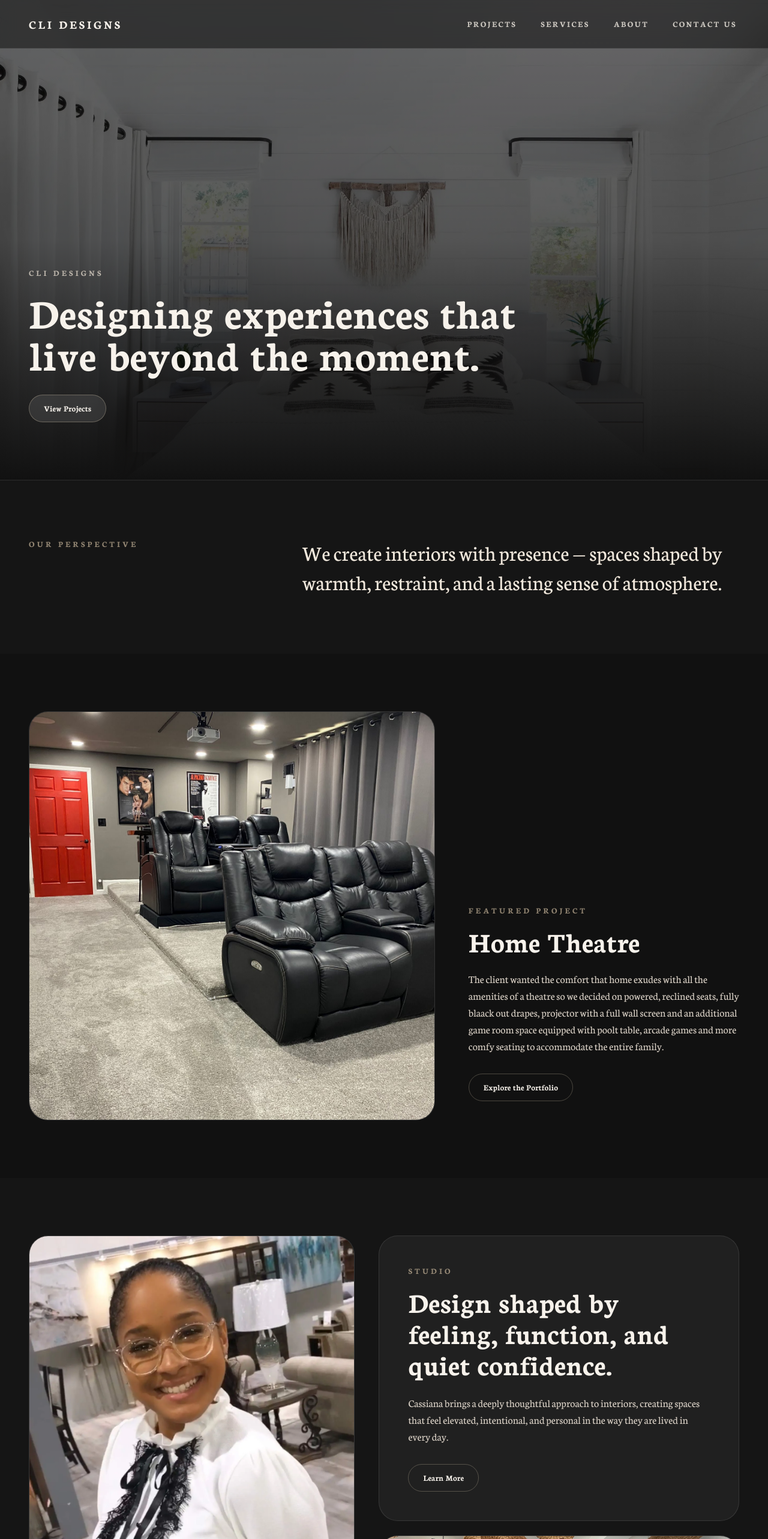
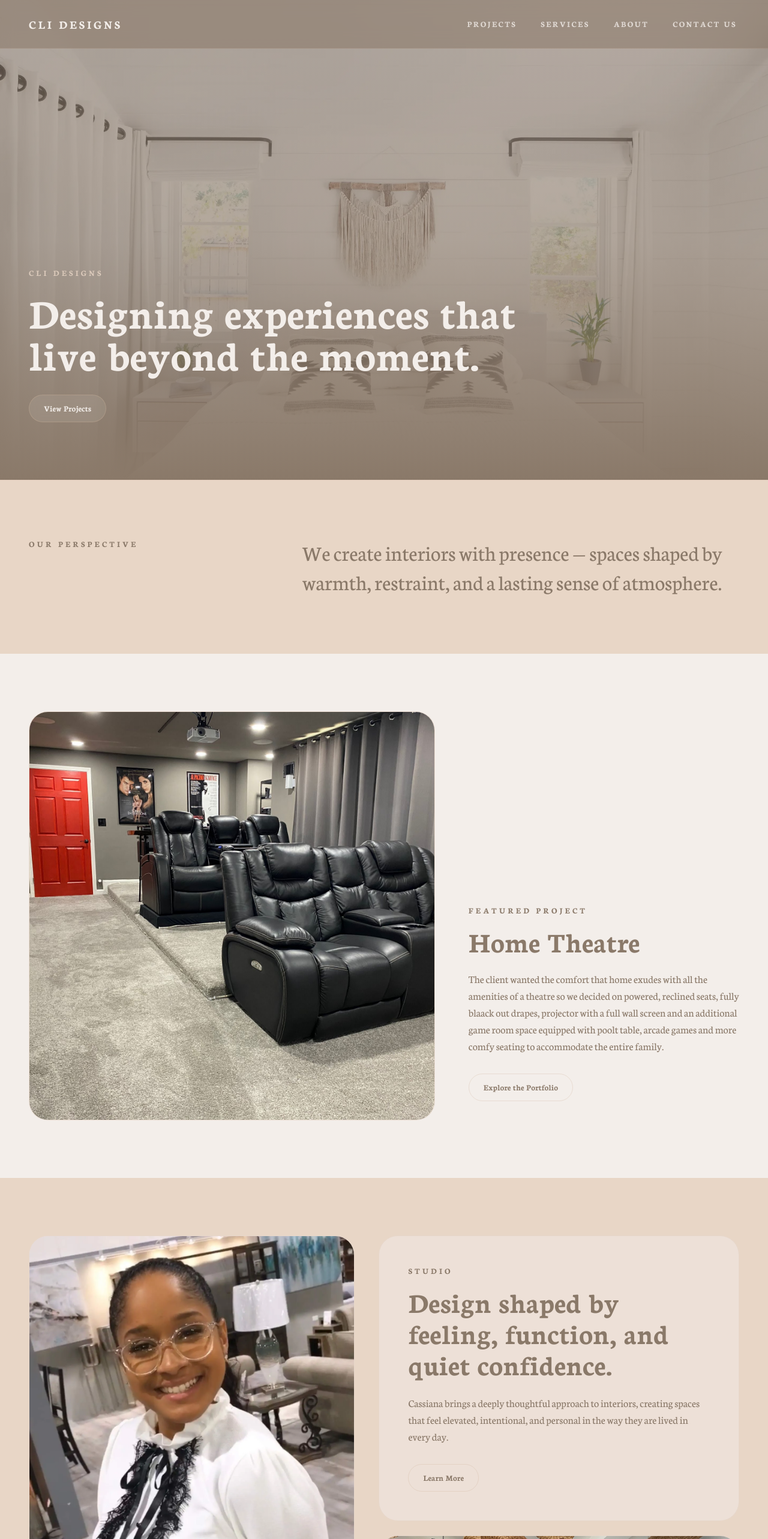
Before and after one commit to blackspidertechllc/CLI-Designs, a React (Vite) app: page / in a window 1280 px wide. Shown: the top 2566 px of the page at 60% size. Built offline with nearby package versions, Linux system fonts and the light colour scheme.

Commit message:
Updates made to home footer nav to address tonal color palette

```diff
--- a/src/components/Navbar.jsx
+++ b/src/components/Navbar.jsx
@@ -14,26 +14,26 @@ export default function Navbar() {
   const desktopLinkClass = ({ isActive }) =>
     [
       "relative inline-flex items-center px-1 py-1 font-brand text-sm font-semibold uppercase tracking-[0.16em]",
-      "text-[#f5efe6] transition duration-300",
+      "text-[#F3EEEA] transition duration-300",
       isActive ? "opacity-100" : "opacity-80 hover:opacity-100",
     ].join(" ");
 
   const mobileLinkClass = ({ isActive }) =>
     [
       "block rounded-2xl px-4 py-3 font-brand text-base font-semibold uppercase tracking-[0.14em]",
-      "text-[#f5efe6] transition duration-300",
+      "text-[#F3EEEA] transition duration-300",
       isActive
-        ? "bg-white/10 opacity-100"
-        : "opacity-80 hover:bg-white/5 hover:opacity-100",
+        ? "bg-[#F3EEEA]/15 opacity-100"
+        : "opacity-80 hover:bg-[#F3EEEA]/10 hover:opacity-100",
     ].join(" ");
 
   return (
-    <nav className="fixed left-0 top-0 z-50 w-full border-b border-white/10 bg-[#111111]/55 backdrop-blur-md">
+    <nav className="fixed left-0 top-0 z-50 w-full border-b border-[#CEB199]/20 bg-[#8A7969]/55 backdrop-blur-md">
       <div className="mx-auto flex h-20 max-w-7xl items-center justify-between px-4 sm:px-6 lg:px-12">
         <NavLink
           to="/"
           end
-          className="whitespace-nowrap font-brand text-lg font-semibold uppercase tracking-[0.18em] text-[#f7f2eb] transition duration-300 hover:opacity-85 sm:text-xl"
+          className="whitespace-nowrap font-brand text-lg font-semibold uppercase tracking-[0.18em] text-[#F3EEEA] transition duration-300 hover:opacity-85 sm:text-xl"
           onClick={() => setMenuOpen(false)}
         >
           CLI Designs
@@ -48,7 +48,7 @@ export default function Navbar() {
                   {link.label}
                   <span
                     className={[
-                      "absolute -bottom-2 left-0 h-px w-full origin-left bg-[#c9b79b] transition-transform duration-300 ease-out",
+                      "absolute -bottom-2 left-0 h-px w-full origin-left bg-[#CEB199] transition-transform duration-300 ease-out",
                       isActive ? "scale-x-100" : "scale-x-0",
                     ].join(" ")}
                     aria-hidden="true"
@@ -62,7 +62,7 @@ export default function Navbar() {
         {/* Mobile toggle */}
         <button
           type="button"
-          className="inline-flex items-center justify-center rounded-full border border-white/10 bg-white/5 p-2 text-[#f7f2eb] transition duration-300 hover:bg-white/10 md:hidden"
+          className="inline-flex items-center justify-center rounded-full border border-[#CEB199]/20 bg-[#F3EEEA]/10 p-2 text-[#F3EEEA] transition duration-300 hover:bg-[#F3EEEA]/20 md:hidden"
           aria-label={
             menuOpen ? "Close navigation menu" : "Open navigation menu"
           }
@@ -73,19 +73,19 @@ export default function Navbar() {
           <span className="relative block h-5 w-6">
             <span
               className={[
-                "absolute left-0 top-0 block h-0.5 w-6 bg-[#f7f2eb] transition-all duration-300",
+                "absolute left-0 top-0 block h-0.5 w-6 bg-[#F3EEEA] transition-all duration-300",
                 menuOpen ? "top-2 rotate-45" : "",
               ].join(" ")}
             />
             <span
               className={[
-                "absolute left-0 top-2 block h-0.5 w-6 bg-[#f7f2eb] transition-all duration-300",
+                "absolute left-0 top-2 block h-0.5 w-6 bg-[#F3EEEA] transition-all duration-300",
                 menuOpen ? "opacity-0" : "opacity-100",
               ].join(" ")}
             />
             <span
               className={[
-                "absolute left-0 top-4 block h-0.5 w-6 bg-[#f7f2eb] transition-all duration-300",
+                "absolute left-0 top-4 block h-0.5 w-6 bg-[#F3EEEA] transition-all duration-300",
                 menuOpen ? "top-2 -rotate-45" : "",
               ].join(" ")}
             />
@@ -97,7 +97,7 @@ export default function Navbar() {
       <div
         id="mobile-nav-menu"
         className={[
-          "overflow-hidden border-t border-white/10 bg-[#111111]/95 backdrop-blur-xl md:hidden",
+          "overflow-hidden border-t border-[#CEB199]/20 bg-[#8A7969]/95 backdrop-blur-xl md:hidden",
           "transition-all duration-300 ease-out",
           menuOpen ? "max-h-96 opacity-100" : "max-h-0 opacity-0",
         ].join(" ")}
--- a/src/pages/Home.jsx
+++ b/src/pages/Home.jsx
@@ -11,7 +11,9 @@ export default function Home() {
   const featuredCommercial = commercialProjects?.[0];
 
   const residentialPrimaryImage =
-    featuredResidential?.bottomImage || featuredResidential?.topLeftImage || HeroImage;
+    featuredResidential?.bottomImage ||
+    featuredResidential?.topLeftImage ||
+    HeroImage;
 
   const residentialSecondaryImage =
     featuredResidential?.topLeftImage ||
@@ -27,7 +29,7 @@ export default function Home() {
     HeroImage;
 
   return (
-    <main className="bg-[#111111] text-[#f5f1ea]">
+    <main className="bg-[#F3EEEA] text-[#8A7969]">
       {/* Hero */}
       <section className="relative min-h-screen overflow-hidden">
         <div className="absolute inset-0">
@@ -36,24 +38,24 @@ export default function Home() {
             alt="Refined interior design space"
             className="h-full w-full object-cover"
           />
-          <div className="absolute inset-0 bg-black/50" />
-          <div className="absolute inset-0 bg-gradient-to-b from-black/10 via-black/30 to-[#111111]" />
+          <div className="absolute inset-0 bg-[#8A7969]/50" />
+          <div className="absolute inset-0 bg-gradient-to-b from-[#8A7969]/10 via-[#8A7969]/30 to-[#8A7969]" />
         </div>
 
         <div className="relative mx-auto flex min-h-screen max-w-7xl items-end px-4 pb-16 pt-32 sm:px-6 md:pb-20 lg:px-12 lg:pb-24">
           <div className="max-w-4xl">
-            <p className="font-brand text-xs font-semibold uppercase tracking-[0.28em] text-[#d8cfc3]/80 sm:text-sm">
+            <p className="font-brand text-xs font-semibold uppercase tracking-[0.28em] text-[#E8D6C6]/80 sm:text-sm">
               CLI Designs
             </p>
 
-            <h1 className="mt-5 max-w-5xl font-brand text-4xl font-semibold leading-[0.98] text-[#f7f2eb] sm:text-5xl lg:text-7xl">
+            <h1 className="mt-5 max-w-5xl font-brand text-4xl font-semibold leading-[0.98] text-[#F3EEEA] sm:text-5xl lg:text-7xl">
               Designing experiences that live beyond the moment.
             </h1>
 
             <div className="mt-8">
               <NavLink
                 to="/projects"
-                className="inline-flex items-center rounded-full border border-[#d2c2aa]/35 bg-white/10 px-6 py-3 font-brand text-sm font-semibold text-[#f7f2eb] backdrop-blur-sm transition duration-300 hover:bg-[#f7f2eb] hover:text-[#111111]"
+                className="inline-flex items-center rounded-full border border-[#CEB199]/35 bg-[#F3EEEA]/10 px-6 py-3 font-brand text-sm font-semibold text-[#F3EEEA] backdrop-blur-sm transition duration-300 hover:bg-[#F3EEEA] hover:text-[#8A7969]"
               >
                 View Projects
               </NavLink>
@@ -63,16 +65,16 @@ export default function Home() {
       </section>
 
       {/* Brand Statement */}
-      <section className="border-t border-white/10 bg-[#151515] py-16 lg:py-24">
+      <section className="border-t border-[#CEB199]/20 bg-[#E8D6C6] py-16 lg:py-24">
         <div className="mx-auto grid max-w-7xl gap-10 px-4 sm:px-6 md:grid-cols-[0.7fr_1.3fr] md:gap-16 lg:px-12">
           <div>
-            <p className="font-brand text-xs font-semibold uppercase tracking-[0.28em] text-[#c9b79b]/70 sm:text-sm">
+            <p className="font-brand text-xs font-semibold uppercase tracking-[0.28em] text-[#8A7969] sm:text-sm">
               Our Perspective
             </p>
           </div>
 
           <div className="max-w-4xl">
-            <p className="font-brand text-2xl leading-[1.35] text-[#f1e8dc] sm:text-3xl lg:text-4xl">
+            <p className="font-brand text-2xl leading-[1.35] text-[#8A7969] sm:text-3xl lg:text-4xl">
               We create interiors with presence — spaces shaped by warmth,
               restraint, and a lasting sense of atmosphere.
             </p>
@@ -81,27 +83,31 @@ export default function Home() {
       </section>
 
       {/* Featured Project */}
-      <section className="bg-[#111111] py-16 lg:py-24">
+      <section className="bg-[#F3EEEA] py-16 lg:py-24">
         <div className="mx-auto max-w-7xl px-4 sm:px-6 lg:px-12">
           <div className="grid gap-8 lg:grid-cols-[1.2fr_0.8fr] lg:items-end lg:gap-14">
-            <div className="overflow-hidden rounded-[2rem] border border-white/10 bg-white/5">
+            <div className="overflow-hidden rounded-[2rem] border border-[#CEB199]/20 bg-[#E8D6C6]/35">
               <img
                 src={residentialPrimaryImage}
-                alt={featuredResidential?.bottomAlt || featuredResidential?.title || "Featured residential project"}
+                alt={
+                  featuredResidential?.bottomAlt ||
+                  featuredResidential?.title ||
+                  "Featured residential project"
+                }
                 className="h-[420px] w-full object-cover sm:h-[520px] lg:h-[680px]"
               />
             </div>
 
             <div className="lg:pb-8">
-              <p className="font-brand text-xs font-semibold uppercase tracking-[0.28em] text-[#c9b79b]/70 sm:text-sm">
+              <p className="font-brand text-xs font-semibold uppercase tracking-[0.28em] text-[#8A7969] sm:text-sm">
                 Featured Project
               </p>
 
-              <h2 className="mt-4 font-brand text-3xl font-semibold leading-[1.05] text-[#f7f2eb] sm:text-4xl lg:text-5xl">
+              <h2 className="mt-4 font-brand text-3xl font-semibold leading-[1.05] text-[#8A7969] sm:text-4xl lg:text-5xl">
                 {featuredResidential?.title || "Selected Residential Work"}
               </h2>
 
-              <p className="mt-6 max-w-xl font-brand text-base leading-7 text-[#d9d0c5] sm:text-lg">
+              <p className="mt-6 max-w-xl font-brand text-base leading-7 text-[#8A7969] sm:text-lg">
                 {featuredResidential?.description ||
                   "A curated residential project defined by atmosphere, warmth, and intentional detail."}
               </p>
@@ -109,7 +115,7 @@ export default function Home() {
               <div className="mt-8">
                 <NavLink
                   to="/projects"
-                  className="inline-flex items-center rounded-full border border-[#d2c2aa]/30 px-6 py-3 font-brand text-sm font-semibold text-[#f7f2eb] transition duration-300 hover:bg-[#f7f2eb] hover:text-[#111111]"
+                  className="inline-flex items-center rounded-full border border-[#CEB199]/30 px-6 py-3 font-brand text-sm font-semibold text-[#8A7969] transition duration-300 hover:bg-[#8A7969] hover:text-[#F3EEEA]"
                 >
                   Explore the Portfolio
                 </NavLink>
@@ -120,10 +126,10 @@ export default function Home() {
       </section>
 
       {/* Editorial Split Section */}
-      <section className="bg-[#151515] py-16 lg:py-24">
+      <section className="bg-[#E8D6C6] py-16 lg:py-24">
         <div className="mx-auto max-w-7xl px-4 sm:px-6 lg:px-12">
           <div className="grid gap-6 lg:grid-cols-[0.95fr_1.05fr] lg:gap-10">
-            <div className="overflow-hidden rounded-[2rem] border border-white/10 bg-white/5">
+            <div className="overflow-hidden rounded-[2rem] border border-[#CEB199]/20 bg-[#F3EEEA]/50">
               <img
                 src={AboutPreviewImage}
                 alt="Portrait of Cassiana"
@@ -132,16 +138,16 @@ export default function Home() {
             </div>
 
             <div className="flex flex-col justify-between gap-6">
-              <div className="rounded-[2rem] border border-white/10 bg-white/5 p-8 sm:p-10 lg:p-12">
-                <p className="font-brand text-xs font-semibold uppercase tracking-[0.28em] text-[#c9b79b]/70 sm:text-sm">
+              <div className="rounded-[2rem] border border-[#CEB199]/20 bg-[#F3EEEA]/45 p-8 sm:p-10 lg:p-12">
+                <p className="font-brand text-xs font-semibold uppercase tracking-[0.28em] text-[#8A7969] sm:text-sm">
                   Studio
                 </p>
 
-                <h2 className="mt-4 max-w-2xl font-brand text-3xl font-semibold leading-[1.08] text-[#f7f2eb] sm:text-4xl lg:text-5xl">
+                <h2 className="mt-4 max-w-2xl font-brand text-3xl font-semibold leading-[1.08] text-[#8A7969] sm:text-4xl lg:text-5xl">
                   Design shaped by feeling, function, and quiet confidence.
                 </h2>
 
-                <p className="mt-6 max-w-2xl font-brand text-base leading-7 text-[#d9d0c5] sm:text-lg">
+                <p className="mt-6 max-w-2xl font-brand text-base leading-7 text-[#8A7969] sm:text-lg">
                   Cassiana brings a deeply thoughtful approach to interiors,
                   creating spaces that feel elevated, intentional, and personal
                   in the way they are lived in every day.
@@ -149,16 +155,20 @@ export default function Home() {
 
                 <NavLink
                   to="/about"
-                  className="mt-8 inline-flex items-center rounded-full border border-[#d2c2aa]/30 px-6 py-3 font-brand text-sm font-semibold text-[#f7f2eb] transition duration-300 hover:bg-[#f7f2eb] hover:text-[#111111]"
+                  className="mt-8 inline-flex items-center rounded-full border border-[#CEB199]/30 px-6 py-3 font-brand text-sm font-semibold text-[#8A7969] transition duration-300 hover:bg-[#8A7969] hover:text-[#F3EEEA]"
                 >
                   Learn More
                 </NavLink>
               </div>
 
-              <div className="overflow-hidden rounded-[2rem] border border-white/10 bg-white/5">
+              <div className="overflow-hidden rounded-[2rem] border border-[#CEB199]/20 bg-[#F3EEEA]/45">
                 <img
                   src={commercialPrimaryImage}
-                  alt={featuredCommercial?.images?.[0]?.alt || featuredCommercial?.title || "Featured commercial project"}
+                  alt={
+                    featuredCommercial?.images?.[0]?.alt ||
+                    featuredCommercial?.title ||
+                    "Featured commercial project"
+                  }
                   className="h-[240px] w-full object-cover sm:h-[300px] lg:h-[280px]"
                 />
               </div>
@@ -168,56 +178,64 @@ export default function Home() {
       </section>
 
       {/* Curated Work */}
-      <section className="bg-[#111111] py-16 lg:py-24">
+      <section className="bg-[#F3EEEA] py-16 lg:py-24">
         <div className="mx-auto max-w-7xl px-4 sm:px-6 lg:px-12">
           <div className="flex flex-col gap-10 lg:gap-14">
             <div className="max-w-3xl">
-              <p className="font-brand text-xs font-semibold uppercase tracking-[0.28em] text-[#c9b79b]/70 sm:text-sm">
+              <p className="font-brand text-xs font-semibold uppercase tracking-[0.28em] text-[#8A7969] sm:text-sm">
                 Selected Work
               </p>
 
-              <h2 className="mt-4 font-brand text-3xl font-semibold leading-[1.08] text-[#f7f2eb] sm:text-4xl lg:text-5xl">
+              <h2 className="mt-4 font-brand text-3xl font-semibold leading-[1.08] text-[#8A7969] sm:text-4xl lg:text-5xl">
                 A curated view of spaces with depth, warmth, and intention.
               </h2>
             </div>
 
             <div className="grid gap-6 lg:grid-cols-[1.1fr_0.9fr]">
-              <article className="overflow-hidden rounded-[2rem] border border-white/10 bg-white/5">
+              <article className="overflow-hidden rounded-[2rem] border border-[#CEB199]/20 bg-[#E8D6C6]/35">
                 <img
                   src={residentialSecondaryImage}
-                  alt={featuredResidential?.topLeftAlt || featuredResidential?.title || "Residential interior project"}
+                  alt={
+                    featuredResidential?.topLeftAlt ||
+                    featuredResidential?.title ||
+                    "Residential interior project"
+                  }
                   className="h-[340px] w-full object-cover sm:h-[420px] lg:h-[520px]"
                 />
 
                 <div className="p-6 sm:p-8">
-                  <h3 className="font-brand text-2xl font-semibold text-[#f7f2eb] sm:text-3xl">
+                  <h3 className="font-brand text-2xl font-semibold text-[#8A7969] sm:text-3xl">
                     {featuredResidential?.title || "Residential Design"}
                   </h3>
 
-                  <p className="mt-4 max-w-xl font-brand text-base leading-7 text-[#d9d0c5]">
+                  <p className="mt-4 max-w-xl font-brand text-base leading-7 text-[#8A7969]">
                     {featuredResidential?.description ||
                       "Thoughtful residential spaces designed to feel layered, livable, and refined."}
                   </p>
                 </div>
               </article>
 
-              <article className="overflow-hidden rounded-[2rem] border border-white/10 bg-white/5 lg:translate-y-12">
+              <article className="overflow-hidden rounded-[2rem] border border-[#CEB199]/20 bg-[#E8D6C6]/35 lg:translate-y-12">
                 <img
                   src={commercialSecondaryImage}
-                  alt={featuredCommercial?.images?.[1]?.alt || featuredCommercial?.title || "Commercial interior project"}
+                  alt={
+                    featuredCommercial?.images?.[1]?.alt ||
+                    featuredCommercial?.title ||
+                    "Commercial interior project"
+                  }
                   className="h-[340px] w-full object-cover sm:h-[420px] lg:h-[460px]"
                 />
 
                 <div className="p-6 sm:p-8">
-                  <p className="font-brand text-xs font-semibold uppercase tracking-[0.24em] text-[#c9b79b]/70">
+                  <p className="font-brand text-xs font-semibold uppercase tracking-[0.24em] text-[#8A7969]">
                     Commercial
                   </p>
 
-                  <h3 className="mt-3 font-brand text-2xl font-semibold text-[#f7f2eb] sm:text-3xl">
+                  <h3 className="mt-3 font-brand text-2xl font-semibold text-[#8A7969] sm:text-3xl">
                     {featuredCommercial?.title || "Commercial Design"}
                   </h3>
 
-                  <p className="mt-4 font-brand text-base leading-7 text-[#d9d0c5]">
+                  <p className="mt-4 font-brand text-base leading-7 text-[#8A7969]">
                     {featuredCommercial?.description ||
                       "Commercial interiors shaped with clarity, atmosphere, and a strong visual point of view."}
                   </p>
@@ -228,7 +246,7 @@ export default function Home() {
             <div>
               <NavLink
                 to="/projects"
-                className="inline-flex items-center rounded-full border border-[#d2c2aa]/30 px-6 py-3 font-brand text-sm font-semibold text-[#f7f2eb] transition duration-300 hover:bg-[#f7f2eb] hover:text-[#111111]"
+                className="inline-flex items-center rounded-full border border-[#CEB199]/30 px-6 py-3 font-brand text-sm font-semibold text-[#8A7969] transition duration-300 hover:bg-[#8A7969] hover:text-[#F3EEEA]"
               >
                 View All Projects
               </NavLink>
@@ -238,31 +256,31 @@ export default function Home() {
       </section>
 
       {/* Capabilities */}
-      <section className="border-y border-white/10 bg-[#151515] py-16 lg:py-24">
+      <section className="border-y border-[#CEB199]/20 bg-[#E8D6C6] py-16 lg:py-24">
         <div className="mx-auto max-w-7xl px-4 sm:px-6 lg:px-12">
           <div className="grid gap-10 lg:grid-cols-[0.8fr_1.2fr] lg:gap-16">
             <div>
-              <p className="font-brand text-xs font-semibold uppercase tracking-[0.28em] text-[#c9b79b]/70 sm:text-sm">
+              <p className="font-brand text-xs font-semibold uppercase tracking-[0.28em] text-[#8A7969] sm:text-sm">
                 Capabilities
               </p>
 
-              <h2 className="mt-4 font-brand text-3xl font-semibold leading-[1.08] text-[#f7f2eb] sm:text-4xl lg:text-5xl">
+              <h2 className="mt-4 font-brand text-3xl font-semibold leading-[1.08] text-[#8A7969] sm:text-4xl lg:text-5xl">
                 Tailored services for spaces that deserve a stronger point of
                 view.
               </h2>
             </div>
 
-            <div className="divide-y divide-white/10 border-y border-white/10">
+            <div className="divide-y divide-[#CEB199]/20 border-y border-[#CEB199]/20">
               {services.slice(0, 4).map((service) => (
                 <div
                   key={service.id}
                   className="flex flex-col gap-3 py-6 sm:flex-row sm:items-center sm:justify-between sm:gap-8"
                 >
-                  <h3 className="font-brand text-2xl font-semibold text-[#f7f2eb] sm:text-3xl">
+                  <h3 className="font-brand text-2xl font-semibold text-[#8A7969] sm:text-3xl">
                     {service.title}
                   </h3>
 
-                  <p className="max-w-md font-brand text-sm leading-7 text-[#d9d0c5] sm:text-base">
+                  <p className="max-w-md font-brand text-sm leading-7 text-[#8A7969] sm:text-base">
                     {service.description}
                   </p>
                 </div>
@@ -273,7 +291,7 @@ export default function Home() {
           <div className="mt-10">
             <NavLink
               to="/services"
-              className="inline-flex items-center rounded-full border border-[#d2c2aa]/30 px-6 py-3 font-brand text-sm font-semibold text-[#f7f2eb] transition duration-300 hover:bg-[#f7f2eb] hover:text-[#111111]"
+              className="inline-flex items-center rounded-full border border-[#CEB199]/30 px-6 py-3 font-brand text-sm font-semibold text-[#8A7969] transition duration-300 hover:bg-[#8A7969] hover:text-[#F3EEEA]"
             >
               View Services
             </NavLink>
@@ -282,16 +300,16 @@ export default function Home() {
       </section>
 
       {/* CTA */}
-      <section className="bg-[#111111] py-16 lg:py-24">
+      <section className="bg-[#F3EEEA] py-16 lg:py-24">
         <div className="mx-auto max-w-7xl px-4 sm:px-6 lg:px-12">
-          <div className="rounded-[2rem] border border-white/10 bg-white/5 p-8 sm:p-10 lg:p-14">
+          <div className="rounded-[2rem] border border-[#CEB199]/20 bg-[#E8D6C6]/45 p-8 sm:p-10 lg:p-14">
             <div className="grid gap-8 lg:grid-cols-[1fr_auto] lg:items-end">
               <div className="max-w-3xl">
-                <p className="font-brand text-xs font-semibold uppercase tracking-[0.28em] text-[#c9b79b]/70 sm:text-sm">
+                <p className="font-brand text-xs font-semibold uppercase tracking-[0.28em] text-[#8A7969] sm:text-sm">
                   Start a Project
                 </p>
 
-                <h2 className="mt-4 font-brand text-3xl font-semibold leading-[1.08] text-[#f7f2eb] sm:text-4xl lg:text-5xl">
+                <h2 className="mt-4 font-brand text-3xl font-semibold leading-[1.08] text-[#8A7969] sm:text-4xl lg:text-5xl">
                   Let’s create a space with presence, warmth, and permanence.
                 </h2>
               </div>
@@ -299,7 +317,7 @@ export default function Home() {
               <div>
                 <NavLink
                   to="/contact"
-                  className="inline-flex items-center rounded-full bg-[#f7f2eb] px-6 py-3 font-brand text-sm font-semibold text-[#111111] transition duration-300 hover:bg-[#d8c7ae]"
+                  className="inline-flex items-center rounded-full bg-[#8A7969] px-6 py-3 font-brand text-sm font-semibold text-[#F3EEEA] transition duration-300 hover:bg-[#CEB199]"
                 >
                   Contact Us
                 </NavLink>
```
Also changed, not shown: src/components/Footer.jsx (+8 -8 lines).
